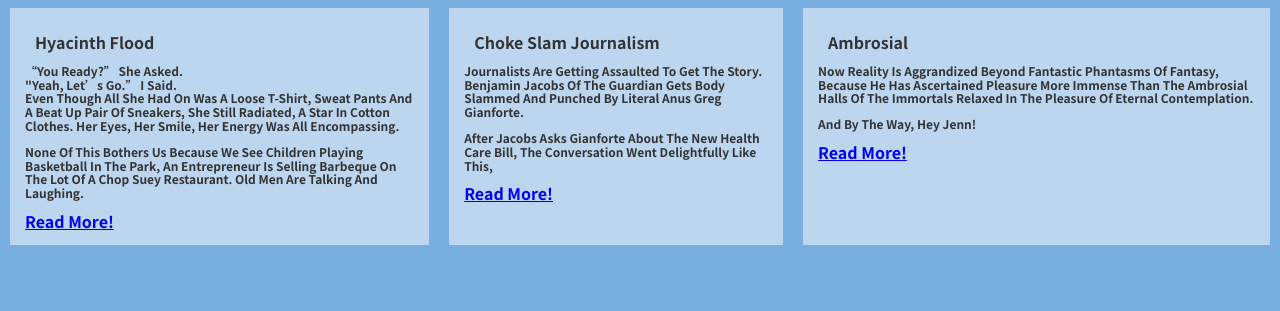
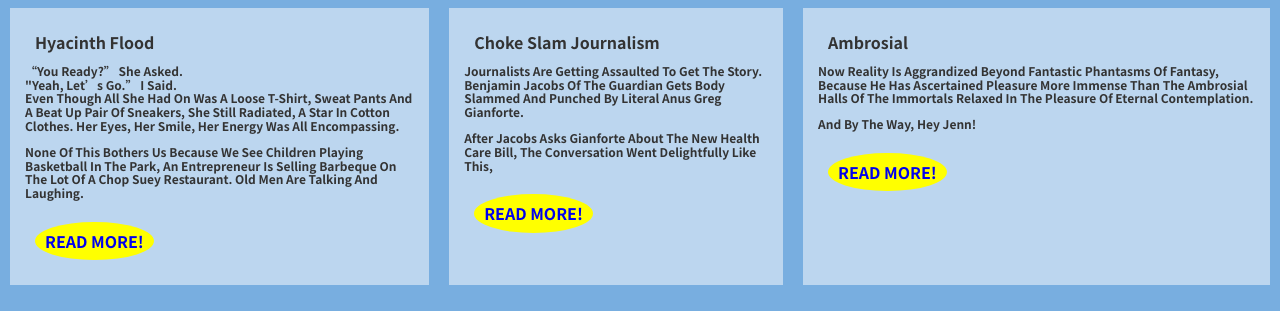
Before and after one commit to patteso1849/portfolio-project, a website: page index.html in a window 1280 px wide. Shown: the part 800-1111 px from the top of the page. Before the commit the page ends 1071 px from the top, so only its background shows below. Drawn offline with nearby package versions, Linux system fonts and the light colour scheme.

Commit message:
Added fake link buttons

```diff
--- a/index.html
+++ b/index.html
@@ -67,21 +67,21 @@
         "Yeah, let’s go.” I said. <br>
         Even though all she had on was a loose T-shirt, sweat pants and a beat up pair of sneakers, she still radiated, a star in cotton clothes. Her eyes, her smile, her energy was all encompassing.
         <p>None of this bothers us because we see children playing basketball in the park, an entrepreneur is selling barbeque on the lot of a chop suey restaurant. Old men are talking and laughing.</p>
-    <a href="cta bnt">Read More!</a>
+        <a href="#"class="cta-btn">Read More!</a>
   </section>
 
   <section>
       <h2>Choke Slam Journalism</h2>
       <p>Journalists are getting assaulted to get the story. Benjamin Jacobs of the Guardian gets body slammed and punched by literal anus Greg Gianforte.
       <p>After Jacobs asks Gianforte about the new health care bill, the conversation went delightfully like this,</p>
-      <a href="cta bnt">Read More!</a>
+      <a href="#"class="cta-btn">Read More!</a>
     </section>
 
     <section>
         <h2>Ambrosial</h2>
         <p>Now reality is aggrandized beyond fantastic phantasms of fantasy, because he has ascertained pleasure more immense than the ambrosial halls of the immortals relaxed in the pleasure of eternal contemplation.</p>
         <p>And by the way, Hey Jenn!</p>
-        <a href="cta bnt">Read More!</a>
+        <a href="#"class="cta-btn">Read More!</a>
       </section>
 
   </main>
--- a/styles.css
+++ b/styles.css
@@ -22,11 +22,11 @@
     }
 
     p{
-      font-size: 0.75rem
+      font-size: 0.75rem;
     }
 
     figure{
-      margin: 25px: auto;
+      margin: 25px auto;
       text-align: center;
       width: 100px;
       /* height: 144px; */
@@ -34,7 +34,7 @@
 
     img{
       max-height: 500px;
-      margin: 5: auto;
+      margin: 5 auto;
       width: 100vw;
     }
 
@@ -125,3 +125,19 @@
       color: #333;
       text-transform: capitalize;
     }
+
+    .cta-btn{
+      background: yellow;
+      display: inline-block;
+      margin: 10px;
+      border-radius: 100%;
+      padding: 10px;
+      text-decoration: none;
+      text-transform: uppercase;
+    }
+
+    .cta-btn:focus,
+    .cta-btn:hover{
+      background: greenyellow;
+      transform: translate(-1px);
+    }
```
